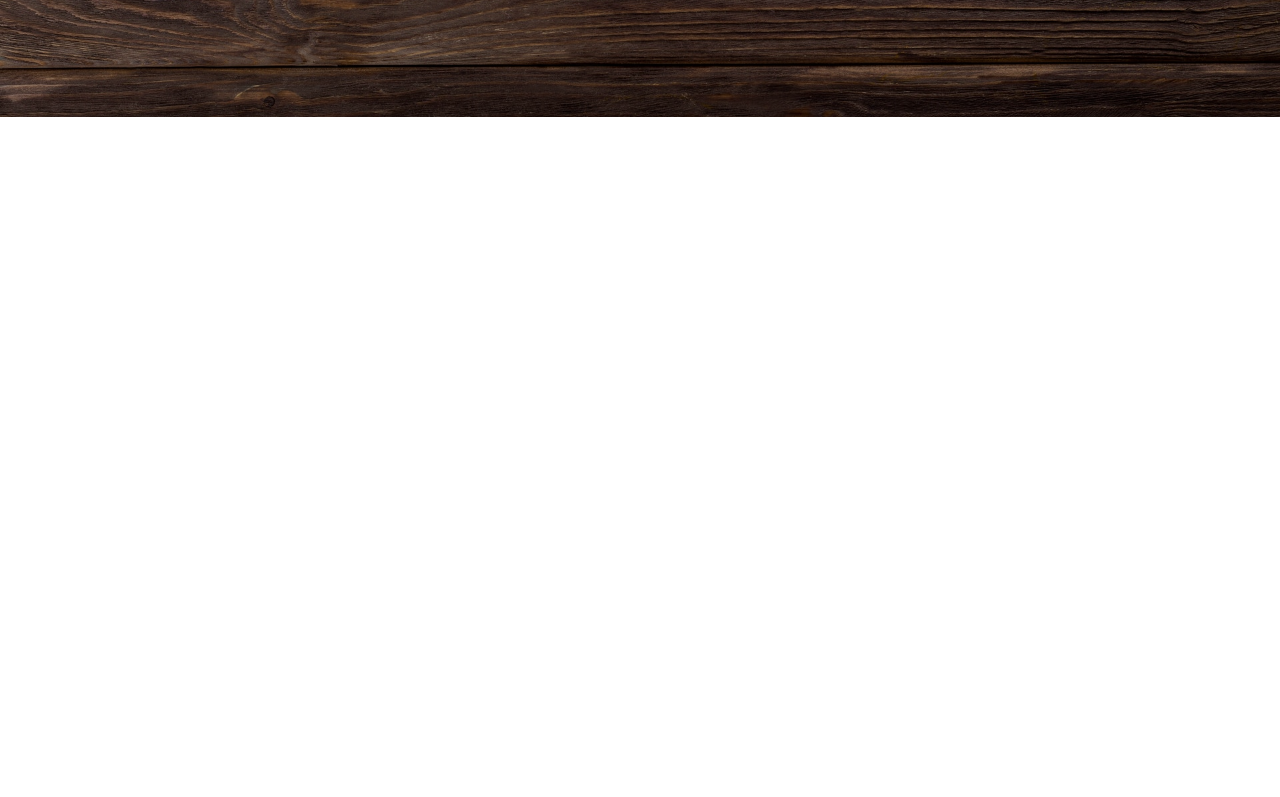
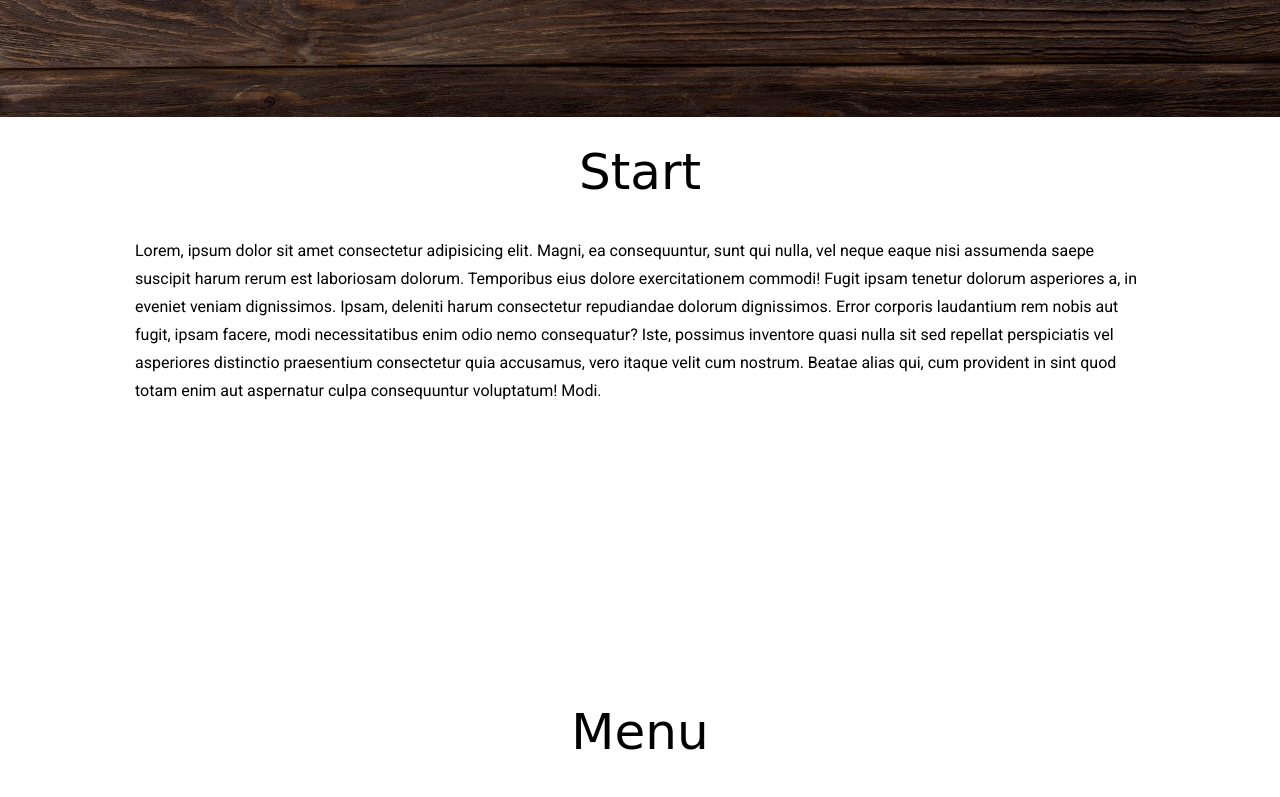
Before and after one commit to EmiliaPrzybylek/EmiliaPrzybylek.github.io, a plain HTML site: page index.html in a window 1280 px wide. Shown: the part 683-1480 px from the top of the page. Before the commit the page ends 800 px from the top, so only its background shows below. Drawn offline with Linux system fonts and the light colour scheme; a web font is replaced by a local one.

Commit message:
.site-ection added

```diff
--- a/index.html
+++ b/index.html
@@ -1,5 +1,6 @@
 <!DOCTYPE html>
 <html lang="pl">
+
 <head>
     <meta charset="UTF-8">
     <meta http-equiv="X-UA-Compatible" content="IE=edge">
@@ -7,6 +8,7 @@
     <link rel="stylesheet" href="css/main.css">
     <title>Restauracja Kraków Dolce Vita</title>
 </head>
+
 <body>
     <!-- BLOK -->
     <header class="site-header">
@@ -20,9 +22,31 @@
                 <li class="nav__item"><a class="nav__link" href="#kontakt">Kontakt</a></li>
             </ul>
         </nav>
+        <h1 class="heading--h1 site-header__h1">Restauracja Dolce Vita</h1>
+        <a class="btn btn--red btn--circle site-header__button" href="#menu">Menu</a>
+    </header>
 
-        <h1 class="heading--h1 site-header__h1">Restauracja Dolce Vita</h1>
-        <a class="btn btn--red btn--circle site-header__button" href="#">Menu</a>
-    </header>
+    <main>
+        <section class="site-section" id="#start">
+            <h2 class="heading--h2">Start</h2>
+            <div class="container">
+                <div class="row">
+                    <article class="col">
+                        <p>Lorem, ipsum dolor sit amet consectetur adipisicing elit. Magni, ea consequuntur, sunt qui nulla, vel neque eaque nisi assumenda saepe suscipit harum rerum est laboriosam dolorum. Temporibus eius dolore exercitationem commodi! Fugit ipsam tenetur dolorum asperiores a, in eveniet veniam dignissimos. Ipsam, deleniti harum consectetur repudiandae dolorum dignissimos. Error corporis laudantium rem nobis aut fugit, ipsam facere, modi necessitatibus enim odio nemo consequatur? Iste, possimus inventore quasi nulla sit sed repellat perspiciatis vel asperiores distinctio praesentium consectetur quia accusamus, vero itaque velit cum nostrum. Beatae alias qui, cum provident in sint quod totam enim aut aspernatur culpa consequuntur voluptatum! Modi.</p>
+                    </article>
+                </div>
+            </div>
+        </section>
+        <section class="site-section" id="#menu">
+            <h2 class="heading--h2">Menu</h2>
+        </section>
+        <section class="site-section" id="#lokalizacja">
+            <h2 class="heading--h2">Lokalizacja</h2>
+        </section>
+        <section class="site-section" id="#kontakt">
+            <h2 class="heading--h2">Kontakt</h2>
+        </section>
+    </main>
 </body>
+
 </html>
--- a/scss/07-templates/_index.scss
+++ b/scss/07-templates/_index.scss
@@ -1 +1,2 @@
 @forward "site-header";
+@forward "site-sections";
--- /dev/null
+++ b/scss/07-templates/_site-sections.scss
@@ -0,0 +1,10 @@
+@use '../01-settings/' as *;
+
+.site-section {
+    min-height: 70vh;
+    padding-top: 3rem;
+
+    &--bg-color {
+        background-color: $color-bg-section;
+    }
+}
```
Also changed, not shown: css/main.css, 1 other file.
